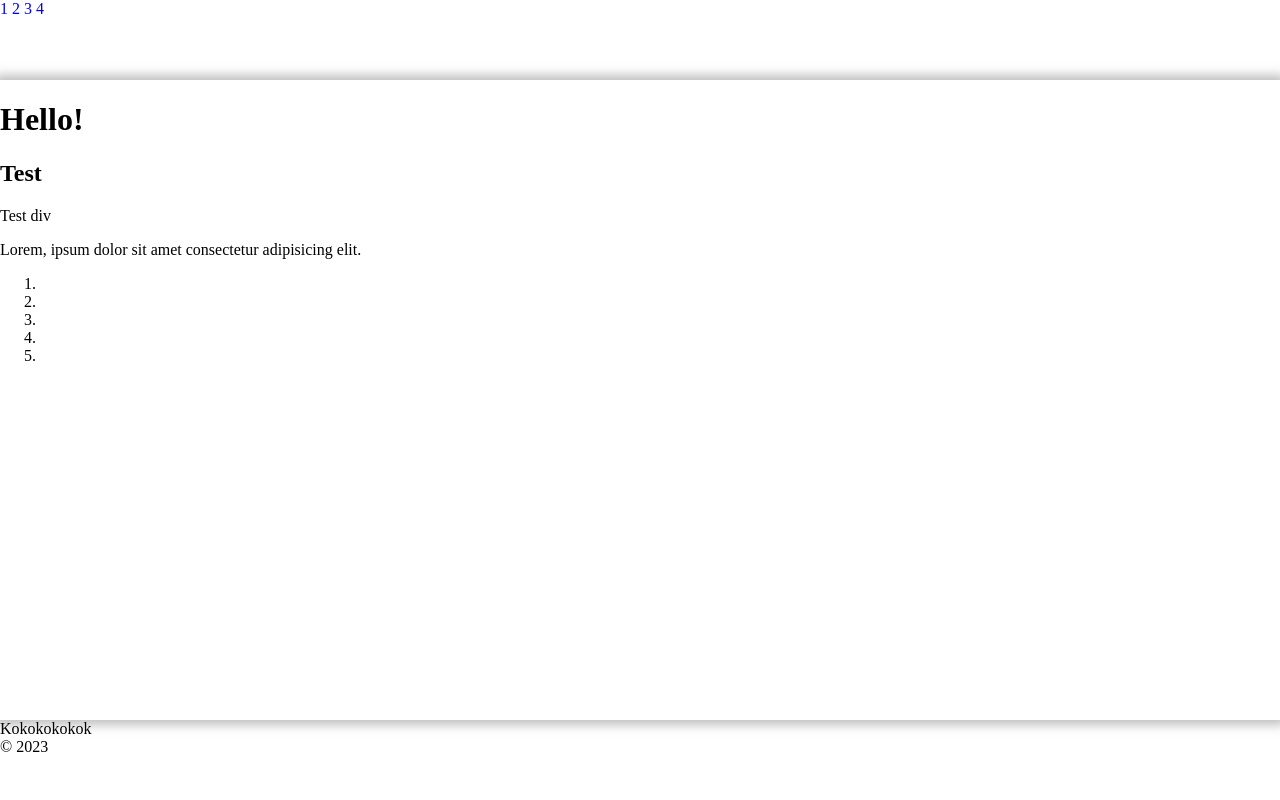
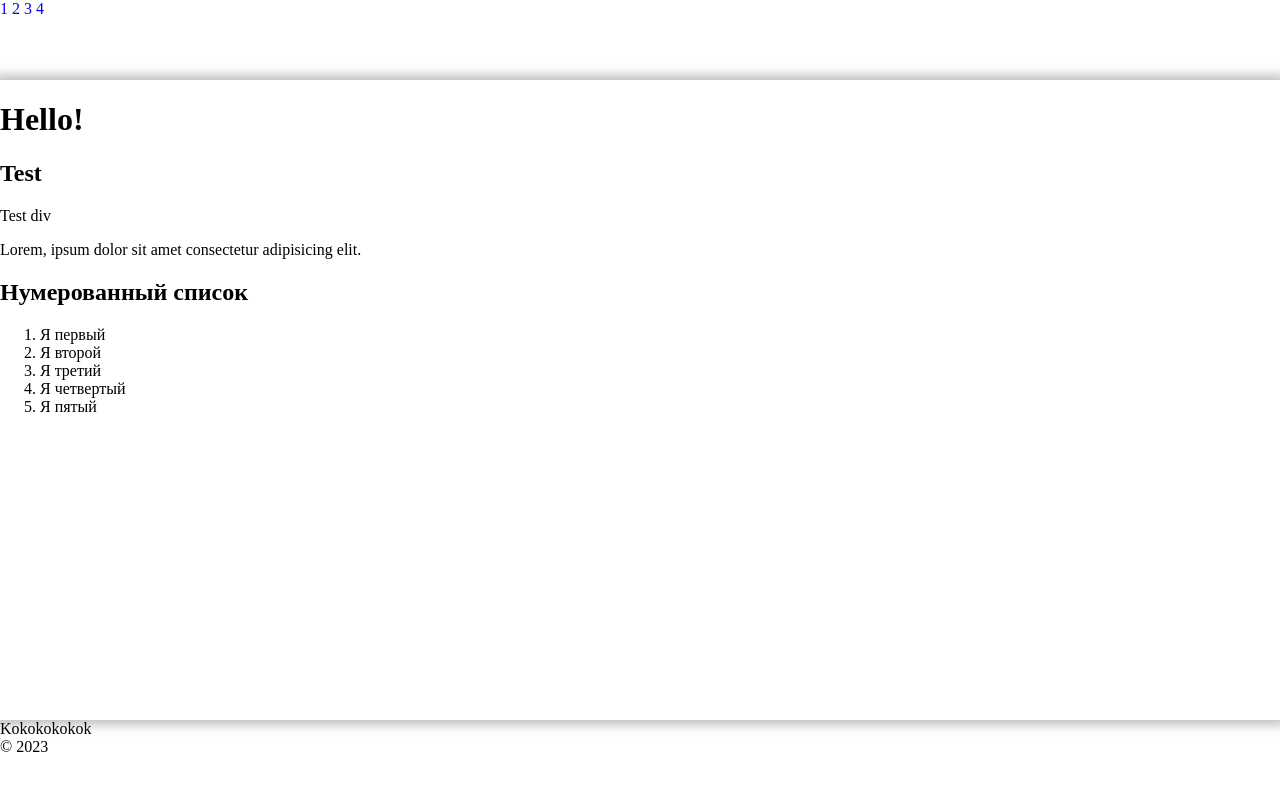
Before and after one commit to AndreyKapturin/Test-Project-With-Diana, a plain HTML site: page index.html in a window 1280 px wide. Drawn offline with Linux system fonts and the light colour scheme.

Commit message:
Edit a list

```diff
--- a/index.html
+++ b/index.html
@@ -21,12 +21,13 @@
       <h2>Test</h2>
       <div>Test div</div>
       <p>Lorem, ipsum dolor sit amet consectetur adipisicing elit.</p>
+      <h2>Нумерованный список</h2>
       <ol>
-        <li></li>
-        <li></li>
-        <li></li>
-        <li></li>
-        <li></li>
+        <li>Я первый</li>
+        <li>Я второй</li>
+        <li>Я третий</li>
+        <li>Я четвертый</li>
+        <li>Я пятый</li>
       </ol>
     </main>
     <footer>
```
